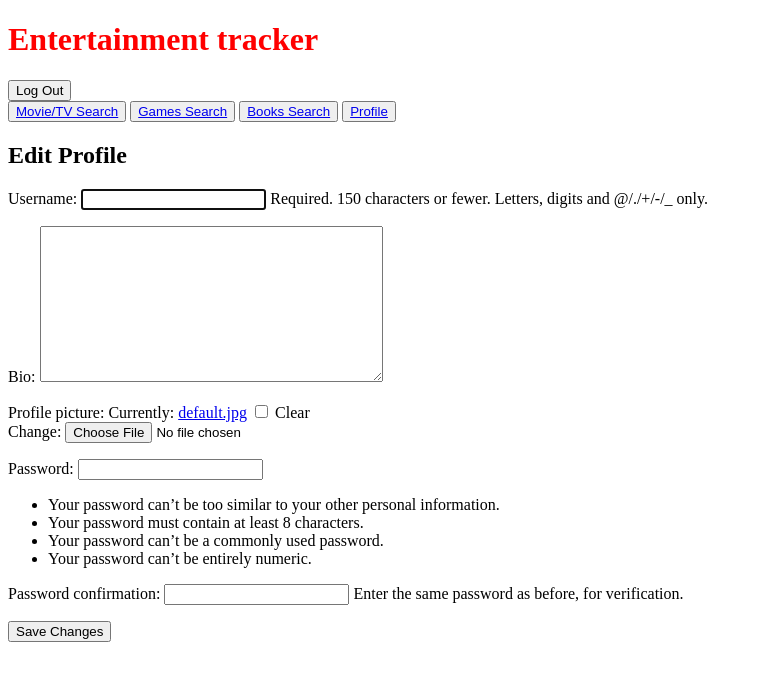
After one commit to matereyes00/api_app, a Django app: page /accounts/profile/edit_profile/ in a window 1280 px wide. The commit adds this page. Shown: the top 681 px of the page, without its empty margins (0-759 px from the left). Run offline with Django 4.2, Linux system fonts and the light colour scheme; a user stored in the database is signed in; data comes from the database, SQL or seed files in the repository.

```diff
--- /dev/null
+++ b/accounts/forms.py
@@ -0,0 +1,11 @@
+from django import forms
+from.models import Profile
+from django.contrib.auth.forms import UserCreationForm
+
+
+class CustomUserCreationForm(UserCreationForm):
+    bio = forms.CharField(widget=forms.Textarea, required=False)
+    profile_picture = forms.ImageField(required=False)
+
+    class Meta(UserCreationForm.Meta):
+        fields = UserCreationForm.Meta.fields + ('username', 'bio', 'profile_picture')
--- a/accounts/models.py
+++ b/accounts/models.py
@@ -1,12 +1,15 @@
 from django.db import models
+from django import forms
+
 from django.contrib.auth.models import User  # Import the User model
 
 
 class Profile(models.Model):
     user = models.OneToOneField(User, on_delete=models.CASCADE, related_name='profile')
+    # username = models.CharField(max_length=150, blank=False, null=False)
+    # password = models.CharField(max_length=150, blank=False, null=False)
     bio = models.TextField(blank=True, null=True)
     profile_picture = models.ImageField(upload_to='profile_pics/', blank=True, null=True, default='default.jpg')  # Make sure this line is present
-    # ... other fields
 
     def __str__(self):
         return self.user.username
--- /dev/null
+++ b/accounts/templates/profile/editProfile.html
@@ -0,0 +1,12 @@
+{% extends 'profile/profile.html' %}
+
+{%block title %} Profile Page {%endblock title %}
+{% block content %}
+    <h2>Edit Profile</h2>
+    <form method="post" enctype="multipart/form-data">
+        {% csrf_token %}
+        {% comment %} {{ form.username }} {% endcomment %}
+        {{ form.as_p }}
+        <button type="submit">Save Changes</button>
+    </form>
+{% endblock %}
--- a/review_app/templates/main/profile.html
+++ b/accounts/templates/profile/profile.html
@@ -9,4 +9,5 @@
 {% endif %}
 
 <p>Bio: {{ profile.bio }}</p>
+<button><a href="{% url 'accounts:edit_profile' %}">Edit Profile</a></button>
 {% endblock %}
--- a/accounts/urls.py
+++ b/accounts/urls.py
@@ -8,4 +8,5 @@ app_name = 'accounts'  # Corrected namespace
 urlpatterns = [
     path("register/", v.RegisterView.as_view(), name="register"),
     path('profile/', v.profile_view, name='profile'),
+    path('profile/edit_profile/', v.edit_profile, name='edit_profile'),
 ]
--- a/accounts/views.py
+++ b/accounts/views.py
@@ -5,18 +5,29 @@ from django.contrib.auth.models import User
 from django.contrib.auth.decorators import login_required
 from django.shortcuts import render
 
-
+from django.shortcuts import render, get_object_or_404
+from django.contrib.auth.decorators import login_required
+from.forms import CustomUserCreationForm
+from.models import Profile
 
 class RegisterView(CreateView):
-    form_class = UserCreationForm
+    form_class = CustomUserCreationForm  # Use the custom form
     success_url = reverse_lazy("login")
     template_name = "registration/register.html"
 
-@login_required(login_url='accounts/login/')
+@login_required
 def profile_view(request):
     profile = request.user.profile  # Access the user's profile
     return render(request, 'profile/profile.html', {'profile': profile})
 
-@login_required(login_url='accounts/login/')
-def edit_profile_view(request):
-    return render(request, 'profile/edit_profile.html')
+@login_required
+def edit_profile(request):
+    profile = get_object_or_404(Profile, user=request.user)
+    if request.method == 'POST':
+        form = CustomUserCreationForm(request.POST, request.FILES, instance=profile)
+        if form.is_valid():
+            form.save()
+            return render(request, 'profile/profile.html', {'profile': profile})
+    else:
+        form = CustomUserCreationForm(instance=profile)  # Pass the instance here
+    return render(request, 'profile/editProfile.html', {'form': form})
--- a/review_app/forms.py
+++ b/review_app/forms.py
@@ -7,10 +7,13 @@ class RegisterForm(UserCreationForm):
     email = forms.EmailField()
     username = forms.CharField(max_length=150, required=True, label='Username') #added labels
     password = forms.CharField(widget=forms.PasswordInput, required=True, label='Password') #added labels
+    bio = forms.Textarea()
+    profile_picture = forms.ImageField()
+
 
     class Meta:
         model = User
-        fields = ["username", "email", "password"]
+        fields = ["username", "password", "email", "profile_picture"]
 
 class LoginForm(forms.Form):  # Inherit from forms.Form
     username = forms.CharField(max_length=150, required=True, label='Username') #added labels
--- a/review_app/templates/main/base.html
+++ b/review_app/templates/main/base.html
@@ -15,7 +15,7 @@
       {% csrf_token %}
       <button type="submit">Log Out</button>
     </form>
-    <button><a href={% url 'review_app:search_movies_tv' %}>Movie/TV Search</a></button>
+     <button><a href={% url 'review_app:search_movies_tv' %}>Movie/TV Search</a></button>
     <button><a href={% url 'review_app:search_games' %}> Games Search</a></button>
     <button><a href={% url 'review_app:search_books' %}> Books Search</a></button>
     <button><a href={% url 'accounts:profile' %}> Profile</a></button>
```
Also changed, not shown: accounts/signals.py (+5 -2 lines), review_app/templates/main/index.html (+1 -8 lines), media/profile_pics/Screenshot_2025-01-28_at_7.53.49AM.png (added), review_app/templates/main/book_search.html (deleted).
